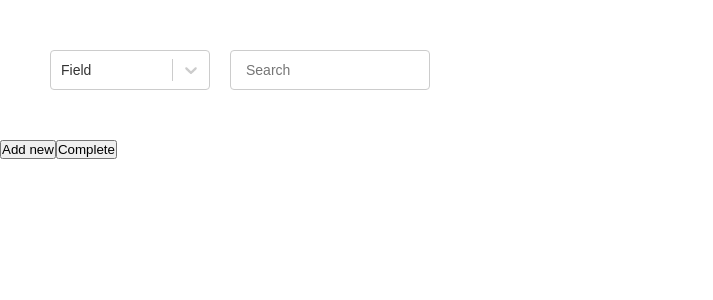
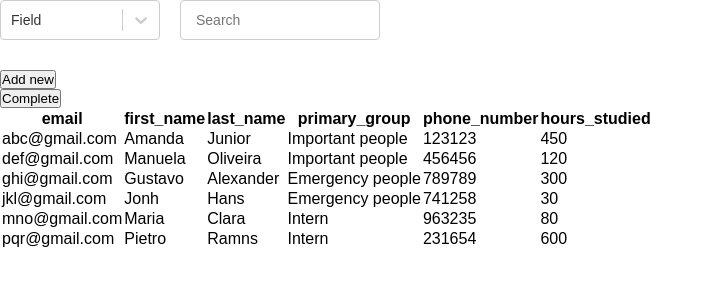
Before and after one commit to Vergiliogu/V-Coding, a React (Vite) app: page / in a window 1280 px wide. Shown: the top 300 px of the page, without its empty margins (0-713 px from the left). Built offline with nearby package versions, Linux system fonts and the light colour scheme.

Commit message:
feat: create data table

```diff
--- /dev/null
+++ b/src/components/data-table/data-table.tsx
@@ -0,0 +1,31 @@
+import { MockDataProps } from "../../mock-data/mock-data.types";
+import { mockDataKeys } from "../../mock-data/mock-data.constants";
+
+type DataTableProps = {
+    data: MockDataProps[]
+}
+
+const DataTable = (props: DataTableProps) => {
+    const { data } = props
+
+    return (
+        <table>
+            <thead>
+                <tr>
+                    {mockDataKeys.map(key => <th key={key}>{key}</th>)}
+                </tr>
+            </thead>
+            <tbody>
+                {data.map((row, index) => (
+                    <tr key={index}>
+                        {mockDataKeys.map(column => (
+                            <td key={column}>{row[column]}</td>
+                        ))}
+                    </tr>
+                ))}
+            </tbody>
+        </table>
+    );
+}
+
+export default DataTable;
--- /dev/null
+++ b/src/components/data-table/index.ts
@@ -0,0 +1,2 @@
+import DataTable from "./data-table";
+export default DataTable
--- a/src/components/filter-block/filter-block.styles.ts
+++ b/src/components/filter-block/filter-block.styles.ts
@@ -3,5 +3,5 @@ import styled from "styled-components";
 export const Container = styled.div`
     display: flex;
     flex-direction: row;
-    padding: 50px
+    padding-bottom: 30px;
 `
--- a/src/mock-data/mock-data.constants.ts
+++ b/src/mock-data/mock-data.constants.ts
@@ -1,4 +1,6 @@
-export const mockDataKeys = [
+import { MockDataKeysProps } from "./mock-data.types"
+
+export const mockDataKeys: MockDataKeysProps[] = [
     "email",
     "first_name",
     "last_name",
--- a/src/views/consult-page/consult-page.tsx
+++ b/src/views/consult-page/consult-page.tsx
@@ -2,12 +2,14 @@ import { useEffect, useState } from "react";
 import FilterBlock from "../../components/filter-block";
 import { v4 as uuid4 } from "uuid"
 import * as T from "./consult-page.types"
-import { MockDataKeysProps } from "../../mock-data/mock-data.types";
+import { MockDataKeysProps, MockDataProps } from "../../mock-data/mock-data.types";
 import mockJsonData from "../../mock-data/data.json";
 import { applyFilter } from "./helpers/filter-helper";
+import DataTable from "../../components/data-table";
 
 const ConsultPage = () => {
     const [filterBlocks, setFilterBlocks] = useState<T.FilterDataProps[]>([])
+    const [currentData, setCurrentData] = useState<MockDataProps[]>(mockJsonData)
 
     useEffect(() => {
         addNewFilterBlock()
@@ -33,7 +35,7 @@ const ConsultPage = () => {
 
     const handleComplete = () => {
         const result = applyFilter(mockJsonData, filterBlocks)
-        console.log(result)
+        setCurrentData(result)
     }
 
     return (
@@ -43,7 +45,9 @@ const ConsultPage = () => {
                     <FilterBlock key={filterData.id} onChange={(search, field) => handleChange(search, field, filterData.id)} />
                 ))}
                 <button onClick={addNewFilterBlock}>Add new</button>
+                <br />
                 <button onClick={handleComplete}>Complete</button>
+                <DataTable data={currentData} />
             </div>
         </div>
     );
```
